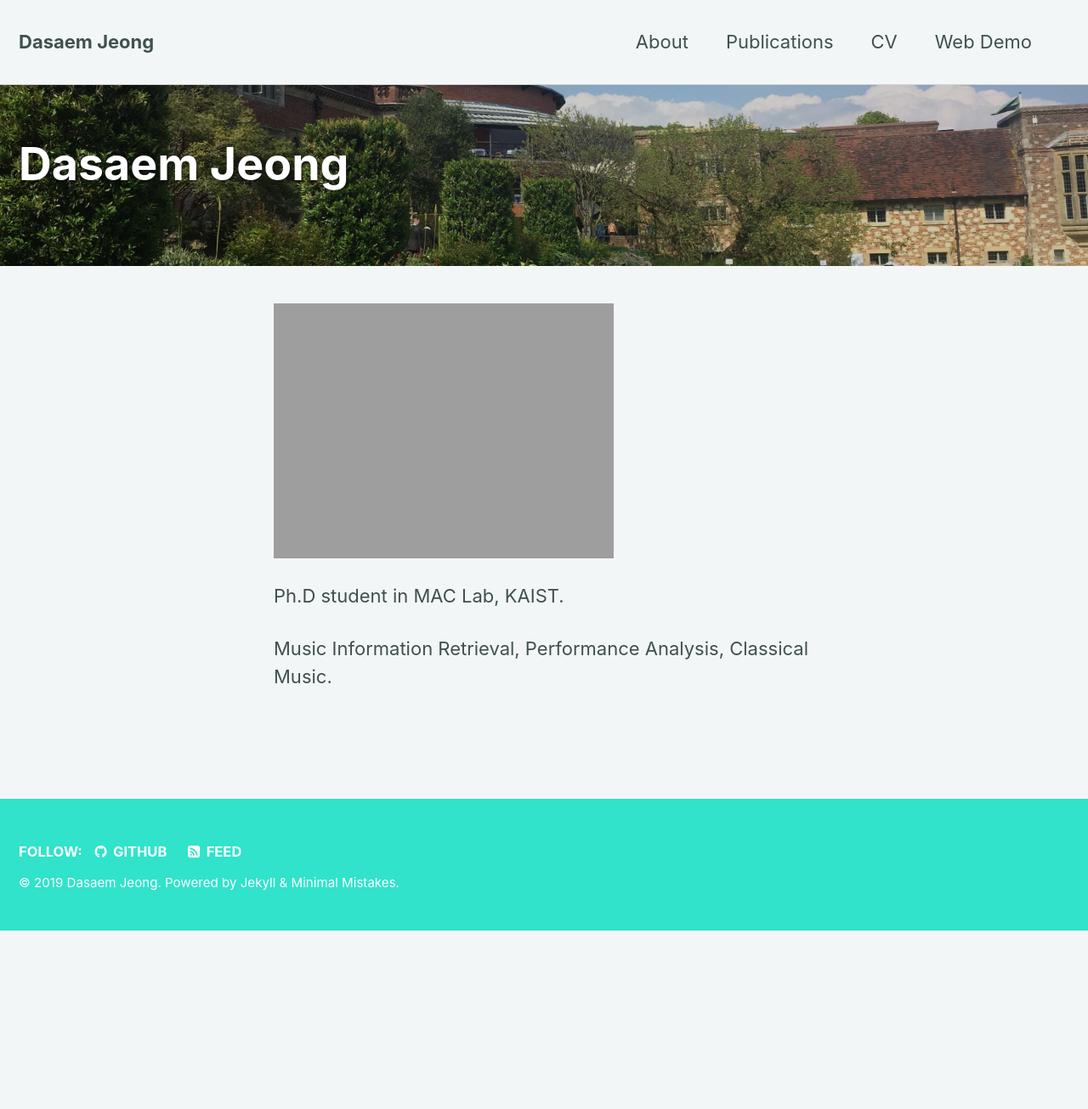
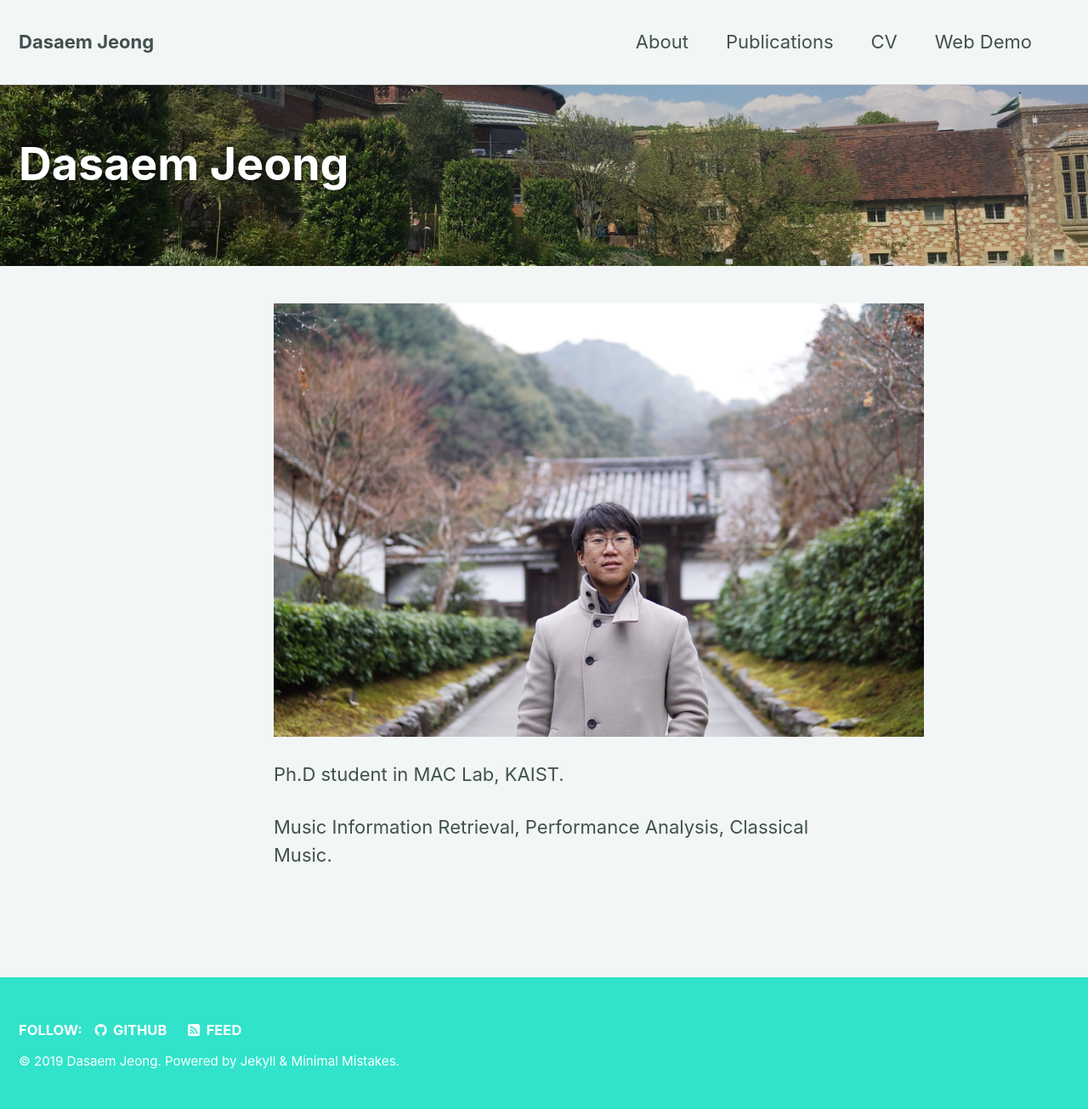
Before and after one commit to jdasam/jdasam.github.io, a Jekyll site: the page built from index.md, in a window 1280 px wide. Shown: the whole page at 85% size. Built offline with Jekyll 4.4.1, drawn with Linux system fonts in a browser that asks for light colours; the list of posts is cut into pages by our own code; before the commit the page ends 1095 px from its top, so only the background shows below that.

Commit message:
fix typo

```diff
--- a/index.md
+++ b/index.md
@@ -7,7 +7,7 @@
 <!-- author_profile: true -->
 ---
 
-![alt]({{ site.url }}{{ site.baseurl }}/assets/images/2019_profile.jpg)
+![alt]({{ site.url }}{{ site.baseurl }}/assets/images/2019_profile.jpeg)
 {: .full}
 
 Ph.D student in MAC Lab, KAIST.
```
